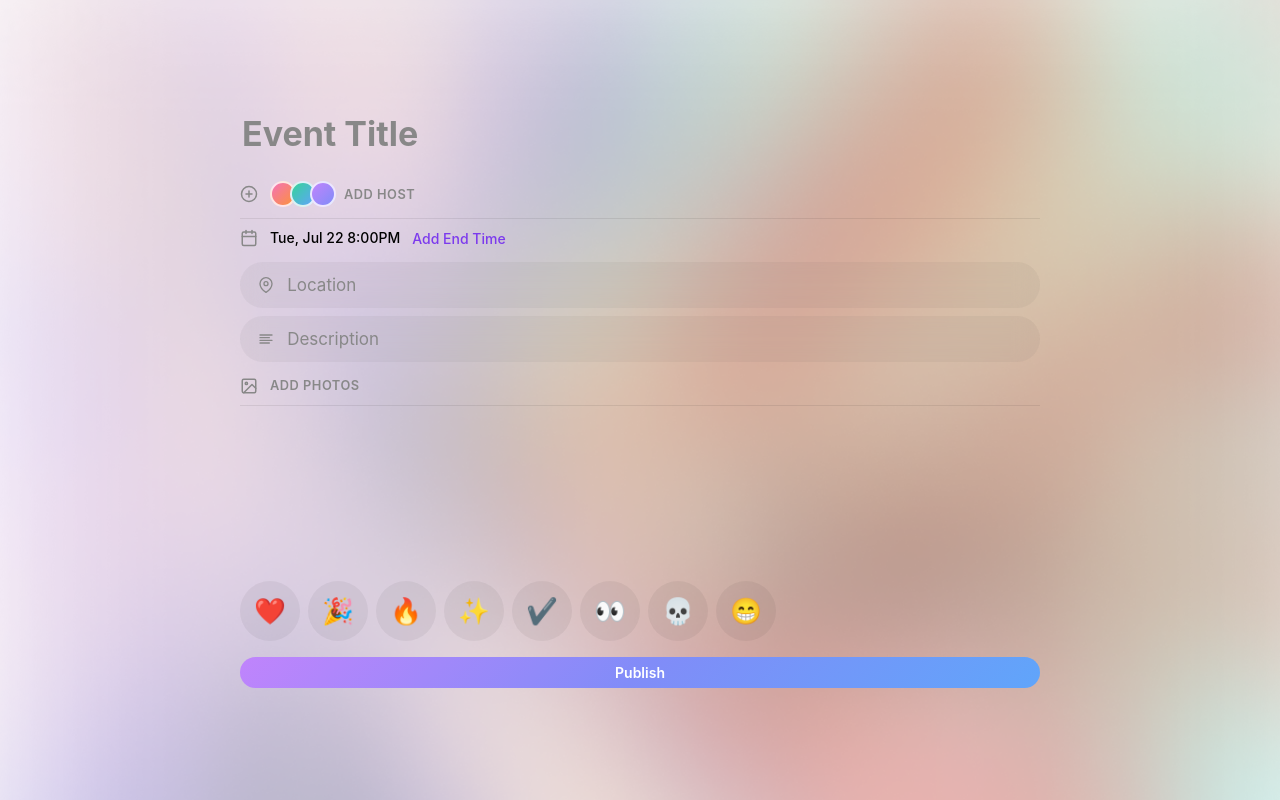
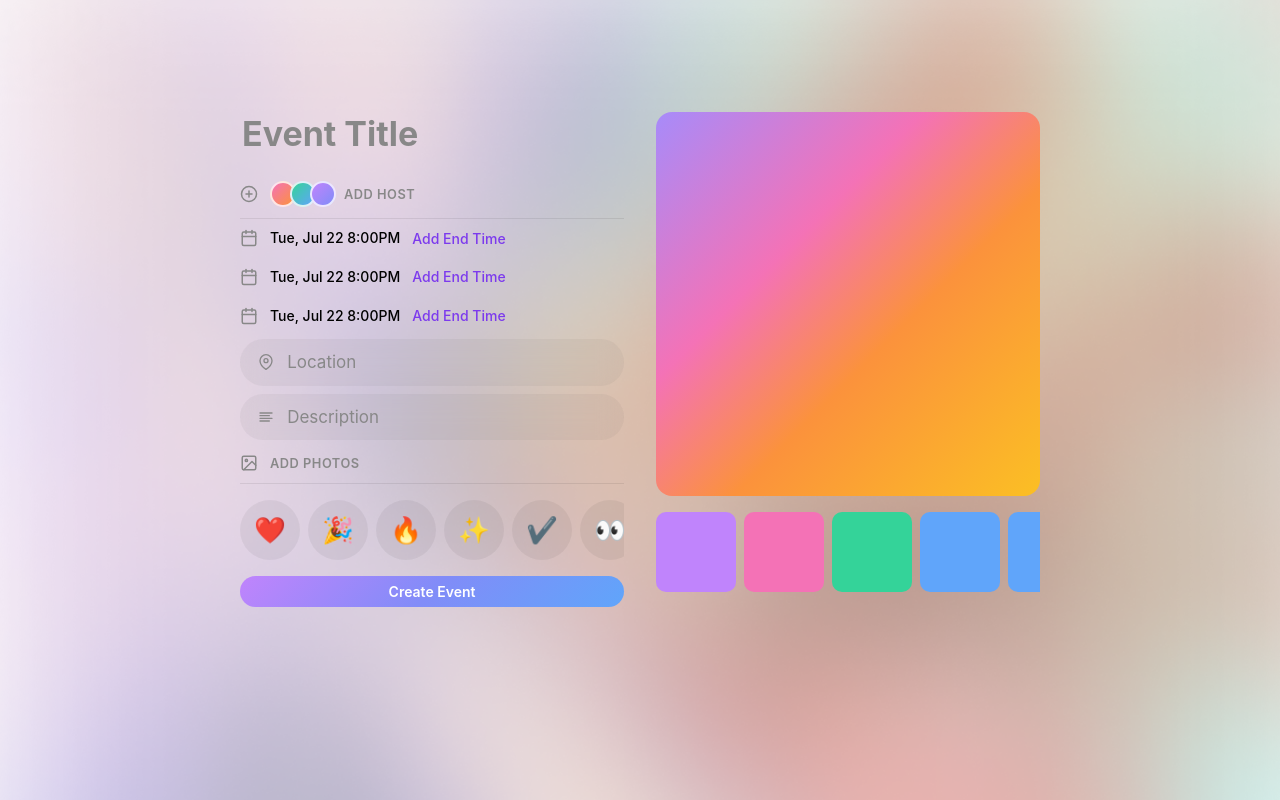
Before and after one commit to julian-cardone/doorlist-interview, a React (Vite) app: page /events/create in a window 1280 px wide. Built offline with nearby package versions, Linux system fonts and the light colour scheme.

Commit message:
event create layout is done

```diff
--- a/src/features/events/components/EventCoverPicker/EventCoverPicker.module.css
+++ b/src/features/events/components/EventCoverPicker/EventCoverPicker.module.css
@@ -1,15 +1,13 @@
 .picker {
-  padding: 1.5rem 1.5rem 1.5rem 0;
   display: flex;
   flex-direction: column;
-  gap: 0.75rem;
+  gap: 1rem;
 }
 
 .coverImageBox {
-  width: 16.25rem;
   aspect-ratio: 1;
   border-radius: 1rem;
-  overflow: hidden;
+  overflow: hidden; /* for corners */
 }
 
 .coverPlaceholder {
@@ -21,11 +19,13 @@
 .thumbnails {
   display: flex;
   gap: 0.5rem;
+  overflow-x: scroll;
 }
 
 .thumbnail {
   width: 3.625rem;
   aspect-ratio: 1;
   border-radius: 0.625rem;
+  width: 5rem;
   flex-shrink: 0;
 }
--- a/src/features/events/components/EventCoverPicker/EventCoverPicker.tsx
+++ b/src/features/events/components/EventCoverPicker/EventCoverPicker.tsx
@@ -4,7 +4,15 @@ const SAMPLE_THUMBNAILS = [
   { id: 1, color: "#c084fc" },
   { id: 2, color: "#f472b6" },
   { id: 3, color: "#34d399" },
-  { id: 4, color: "#60a5fa" },
+  { id: 5, color: "#60a5fa" },
+  { id: 6, color: "#60a5fa" },
+  { id: 7, color: "#60a5fa" },
+  { id: 8, color: "#60a5fa" },
+  { id: 9, color: "#60a5fa" },
+  { id: 10, color: "#60a5fa" },
+  { id: 11, color: "#60a5fa" },
+  { id: 12, color: "#60a5fa" },
+  { id: 13, color: "#60a5fa" },
 ];
 
 export function EventCoverPicker() {
@@ -15,7 +23,11 @@ export function EventCoverPicker() {
       </div>
       <div className={styles.thumbnails}>
         {SAMPLE_THUMBNAILS.map((t) => (
-          <div key={t.id} className={styles.thumbnail} style={{ backgroundColor: t.color }} />
+          <div
+            key={t.id}
+            className={styles.thumbnail}
+            style={{ backgroundColor: t.color }}
+          />
         ))}
       </div>
     </div>
--- a/src/features/events/components/EventCreateCard/EventCreateCard.module.css
+++ b/src/features/events/components/EventCreateCard/EventCreateCard.module.css
@@ -2,6 +2,7 @@
   display: flex;
   flex: 1;
   min-width: 0;
+  gap: 2rem;
 }
 
 .formArea {
--- a/src/features/events/components/EventCreateCard/EventCreateCard.tsx
+++ b/src/features/events/components/EventCreateCard/EventCreateCard.tsx
@@ -8,9 +8,9 @@ export function EventCreateCard() {
       <div className={styles.formArea}>
         <EventCreateForm />
       </div>
-      {/* <div className={styles.pickerArea}>
+      <div className={styles.pickerArea}>
         <EventCoverPicker />
-      </div> */}
+      </div>
     </div>
   );
 }
--- a/src/features/events/components/EventCreateForm/EventCreateForm.module.css
+++ b/src/features/events/components/EventCreateForm/EventCreateForm.module.css
@@ -8,7 +8,6 @@
 .rows {
   display: flex;
   flex-direction: column;
-  flex: 1;
 }
 
 .row {
--- a/src/features/events/components/EventCreateForm/EventCreateForm.tsx
+++ b/src/features/events/components/EventCreateForm/EventCreateForm.tsx
@@ -27,9 +27,7 @@ export function EventCreateForm() {
             <Button variant="ghost">Add host</Button>
           </div>
         </div>
-
         <div className={styles.rowDivider} />
-
         <div className={styles.row}>
           <span className={styles.rowIcon}>
             <CalendarIcon />
@@ -39,7 +37,26 @@ export function EventCreateForm() {
             <Button variant="link">Add End Time</Button>
           </div>
         </div>
-
+        {/* these 2 are temporary */}
+        <div className={styles.row}>
+          <span className={styles.rowIcon}>
+            <CalendarIcon />
+          </span>
+          <div className={styles.dateRow}>
+            <span className={styles.dateText}>Tue, Jul 22 8:00PM</span>
+            <Button variant="link">Add End Time</Button>
+          </div>
+        </div>{" "}
+        <div className={styles.row}>
+          <span className={styles.rowIcon}>
+            <CalendarIcon />
+          </span>
+          <div className={styles.dateRow}>
+            <span className={styles.dateText}>Tue, Jul 22 8:00PM</span>
+            <Button variant="link">Add End Time</Button>
+          </div>
+        </div>
+        {/* these 2 are temporary */}
         <Input
           variant="pill"
           prefix={<LocationIcon />}
@@ -47,7 +64,6 @@ export function EventCreateForm() {
           aria-label="Location"
           className={styles.pillField}
         />
-
         <Input
           variant="pill"
           prefix={<NotesIcon />}
@@ -55,14 +71,12 @@ export function EventCreateForm() {
           aria-label="Description"
           className={styles.pillField}
         />
-
         <div className={styles.row}>
           <span className={styles.rowIcon}>
             <PhotoIcon />
           </span>
           <Button variant="ghost">ADD PHOTOS</Button>
         </div>
-
         <div className={styles.rowDivider} />
       </div>
 
@@ -79,7 +93,7 @@ export function EventCreateForm() {
           ))}
         </div>
       </div>
-      <Button variant="primary">Publish</Button>
+      <Button variant="primary">Create Event</Button>
     </div>
   );
 }
```
